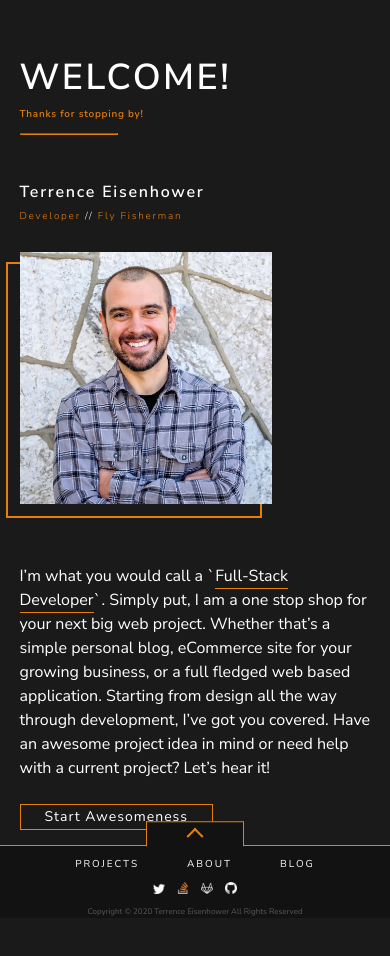
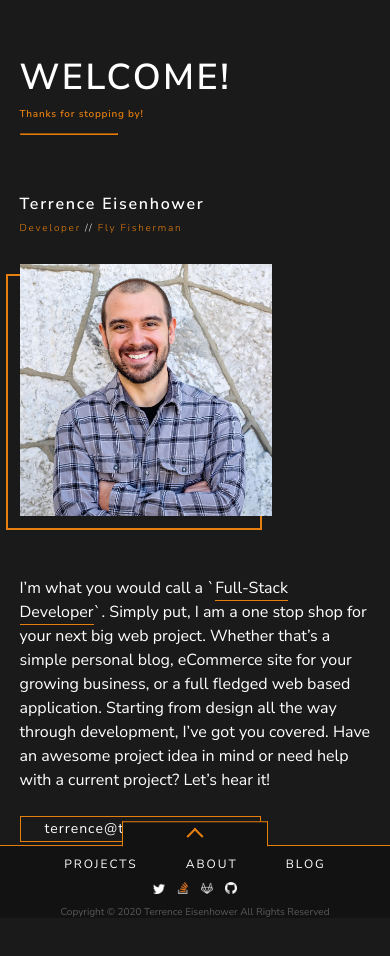
Before and after one commit to teisenhower/teisenhower.dev, a Gatsby site: page / in a window 390 px wide. Built offline with nearby package versions, Linux system fonts and the light colour scheme; Gatsby itself is replaced by a stand-in of ours.

Commit message:
v0.1.5 Update
Added
CSS classes added to Nav and Icon for use in footer
Footer added to desktop layout
Awesome Button now shows email and changes to "Start Awesomenss" on hover

Changed
`componentDidMount()` added to footer to set footer to open on desktop layouts
New CSS breakpoints added and settings within them improved
Copyright enlarged
Footer Arrow tab widened

Removed
`root` font-size change for large screens
Unneeded/Duplicate CSS

```diff
--- a/src/components/footer.js
+++ b/src/components/footer.js
@@ -7,8 +7,14 @@ class Footer extends React.Component {
   constructor(props) {
     super(props)
     this.state = {
-      status: "closed",
+      status: "",
     }
+  }
+  componentDidMount() {
+    let windowWidth = window.innerWidth
+    windowWidth >= 1200
+      ? this.setState({ status: "open" })
+      : this.setState({ status: "closed" })
   }
   toggleNav() {
     if (this.state.status === "open") {
@@ -34,8 +40,8 @@ class Footer extends React.Component {
             <span id={style.arrow} className={style.down}></span>
           </span>
         </span>
-        <Nav />
-        <Icon />
+        <Nav className={style.footerNav} />
+        <Icon className={style.footerIcon} />
         <div id={style.copyright}>
           Copyright &copy; 2020 Terrence Eisenhower All Rights Reserved
         </div>
--- a/src/components/footer.module.css
+++ b/src/components/footer.module.css
@@ -5,16 +5,16 @@ footer > * {
 }
 footer {
   position: fixed;
-  height: 7.2rem;
+  height: 4.8rem;
   width: 100vw;
   border-style: solid;
-  border-width: 1px 0 0 0;
+  border-width: 0 0 0 0;
   transition: all cubic-bezier(0.26, -0.01, 0.13, 0.99) 0.5s;
 }
 #tab {
-  width: 9.6rem;
+  width: 14.4rem;
   height: 2.4rem;
-  display: flex;
+  display: none;
   position: absolute;
   left: 50%;
   transform: translateX(-50%) translateY(-99%);
@@ -26,10 +26,11 @@ footer {
   overflow: hidden;
 }
 #copyright {
+  font-size: 1.2rem;
   color: rgba(255, 255, 255, 0.3);
   text-align: center;
-  font-size: 0.8rem;
   line-height: 1.2rem;
+  margin: 1.2rem 0 0 0;
 }
 #arrow {
   border: solid rgb(var(--orange));
@@ -49,3 +50,24 @@ footer {
 .down {
   transform: rotate(45deg);
 }
+.footerNav,
+.footerIcon {
+  display: none;
+}
+
+@media (max-width: 1200px) {
+  .footerNav {
+    display: block;
+  }
+  footer {
+    height: 7.2rem;
+    border-width: 1px 0 0 0;
+  }
+  #tab {
+    display: flex;
+  }
+  #copyright {
+    font-size: 1rem;
+    margin: 0;
+  }
+}
--- a/src/components/icon.js
+++ b/src/components/icon.js
@@ -2,7 +2,7 @@ import React from "react"
 import { useStaticQuery, graphql } from "gatsby"
 import style from "./icon.module.css"
 
-const Icon = () => {
+const Icon = ({ className }) => {
   const data = useStaticQuery(graphql`
     query MyQuery {
       site {
@@ -29,7 +29,7 @@ const Icon = () => {
     }
   `)
   return (
-    <div className={style.socialIcons}>
+    <div className={style.socialIcons + " " + className}>
       {data.allFile.edges.map((file, index) => {
         const { github, stack, gitlab, twitter } = data.site.siteMetadata.social
         let url = eval(file.node.name)
--- a/src/components/icon.module.css
+++ b/src/components/icon.module.css
@@ -5,7 +5,7 @@
   margin: 0 0 0 2.4rem;
   width: 2.4rem;
 }
-@media (max-width: 768px) {
+@media (max-width: 1200px) {
   .socialIcons {
     display: none;
   }
--- a/src/components/layout.module.css
+++ b/src/components/layout.module.css
@@ -1,20 +1,25 @@
 #main {
-  width: 60%;
+  width: 50vw;
   margin: 0 auto;
 }
-@media (min-width: 2000px) and (max-width: 3000px) {
+@media (max-width: 2000px) {
   #main {
     width: 50vw;
   }
 }
-@media (min-width: 1000px) and (max-width: 2000px) {
+@media (max-width: 1600px) {
   #main {
-    width: 50vw;
+    width: 60vw;
   }
 }
-@media (max-width: 768px) {
+@media (max-width: 1200px) {
   #main {
-    width: 90vw;
+    width: 65vw;
     margin: 6rem auto 14.4rem auto;
   }
 }
+@media (max-width: 900px) {
+  #main {
+    width: 90vw;
+  }
+}
--- a/src/components/nav.js
+++ b/src/components/nav.js
@@ -1,8 +1,8 @@
 import React from "react"
 import style from "./nav.module.css"
-const Nav = () => {
+const Nav = ({ className }) => {
   return (
-    <nav>
+    <nav className={className}>
       <div className="siteName">TEISENHOWER.DEV</div>
       <ul>
         <li>PROJECTS</li>
--- a/src/pages/index.css
+++ b/src/pages/index.css
@@ -63,6 +63,9 @@ li {
   border-bottom: 1px solid rgb(var(--orange));
   padding-bottom: 1px;
 }
+.align {
+  text-align: end;
+}
 
 /* homepage */
 #name {
@@ -89,7 +92,6 @@ li {
   grid-row-end: 5;
 }
 #welcome {
-  height: 12rem;
   grid-column-start: 2;
   grid-column-end: 3;
   grid-row-start: 2;
@@ -150,12 +152,24 @@ p {
   border: 2px solid rgb(var(--orange));
   letter-spacing: 1px;
   line-height: 2.4rem;
+  height: 2.4rem;
+  overflow: hidden;
 }
-
+#awesomeSwitch {
+  position: relative;
+  text-align: center;
+  transition: all cubic-bezier(0.26, -0.01, 0.13, 0.99) 0.25s;
+  width: inherit;
+  top: 0;
+  width: 100%;
+}
+#awesomeSwitch > * {
+  line-height: 2.4rem;
+}
+#awesomeSwitch:hover {
+  top: -2.4rem;
+}
 /* footer */
-footer {
-  display: none;
-}
 .open {
   bottom: 0;
 }
@@ -195,20 +209,17 @@ footer {
 }
 
 /* media queries */
-@media (min-width: 2000px) and (max-width: 3000px) {
-  :root {
-    font-size: 12px;
-  }
+@media (max-width: 2000px) {
   .headshotWrapper {
     width: 50.4rem;
   }
 }
-@media (min-width: 1200px) {
-  .align {
-    text-align: end;
+@media (max-width: 1500px) {
+  h1 {
+    font-size: 4.2rem;
   }
 }
-@media (max-width: 768px) {
+@media (max-width: 1200px) {
   h1 {
     font-size: 3.6rem;
     margin: 0 0 1.2rem 0;
@@ -242,8 +253,7 @@ footer {
     grid-row-end: 4;
   }
   #welcome {
-    /* margin: 6rem 0 0 0; */
-    height: 8.4rem;
+    /* height: 8.4rem; */
     grid-column-start: 1;
     grid-column-end: 2;
     grid-row-start: 1;
@@ -290,12 +300,10 @@ footer {
     margin: 0;
     line-height: 1.2rem;
     padding-bottom: 1.2rem;
+    font-size: 1.2rem;
   }
   .siteName {
     display: none;
-  }
-  .align {
-    text-align: start;
   }
   .align {
     text-align: start;
--- a/src/pages/index.js
+++ b/src/pages/index.js
@@ -53,7 +53,10 @@ const IndexPage = () => (
             className="white"
             href="mailto:terrence@teisenhower.dev?subject=Awesome%20Project"
           >
-            Start Awesomeness
+            <div id="awesomeSwitch">
+              <div>terrence@teisenhower.dev</div>
+              <div>Start Awesomeness</div>
+            </div>
           </a>
         </section>
         <section id="social">
```
Also changed, not shown: src/components/headshot.module.css (+3 -4 lines), CHANGELOG.md.
